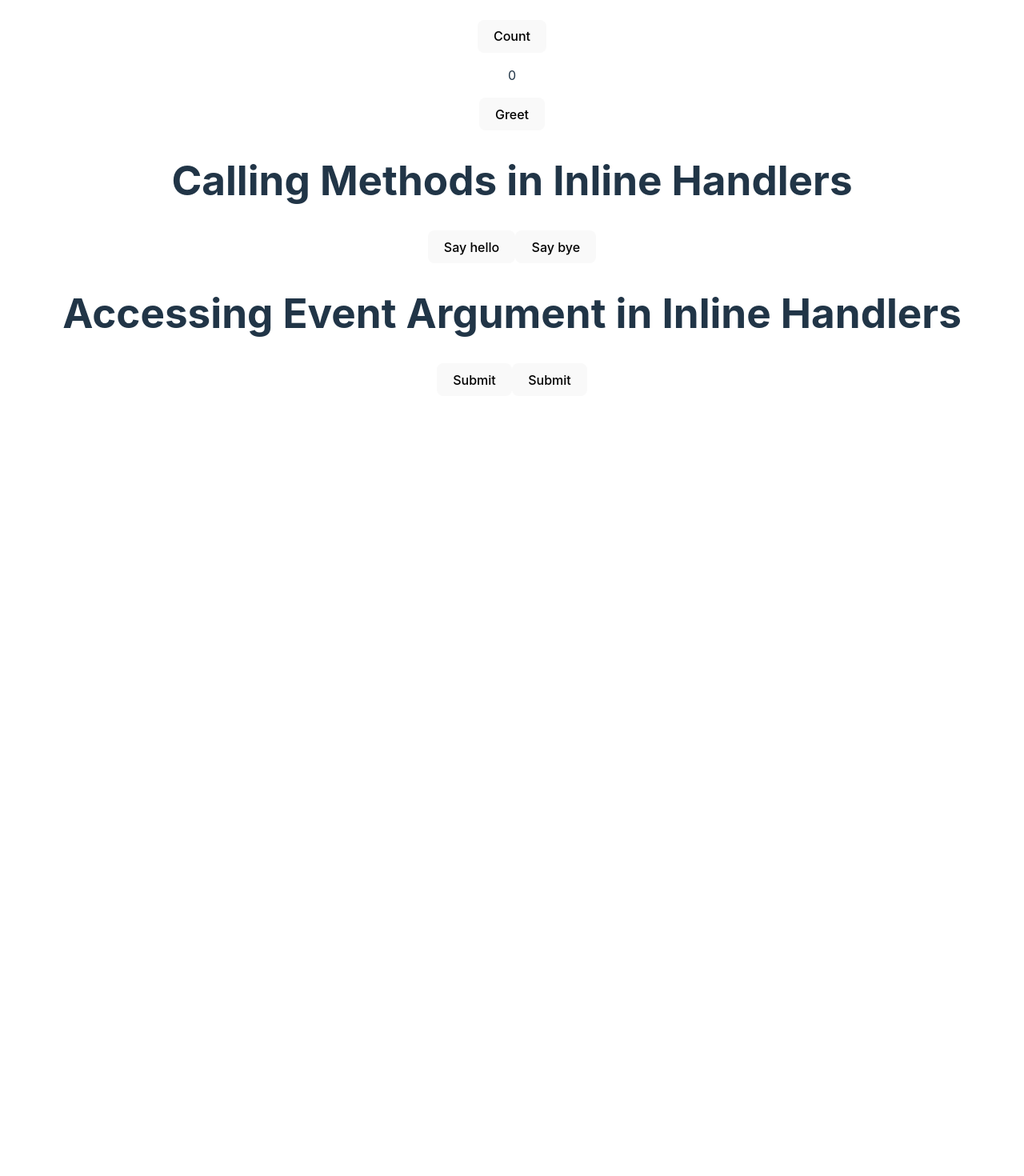
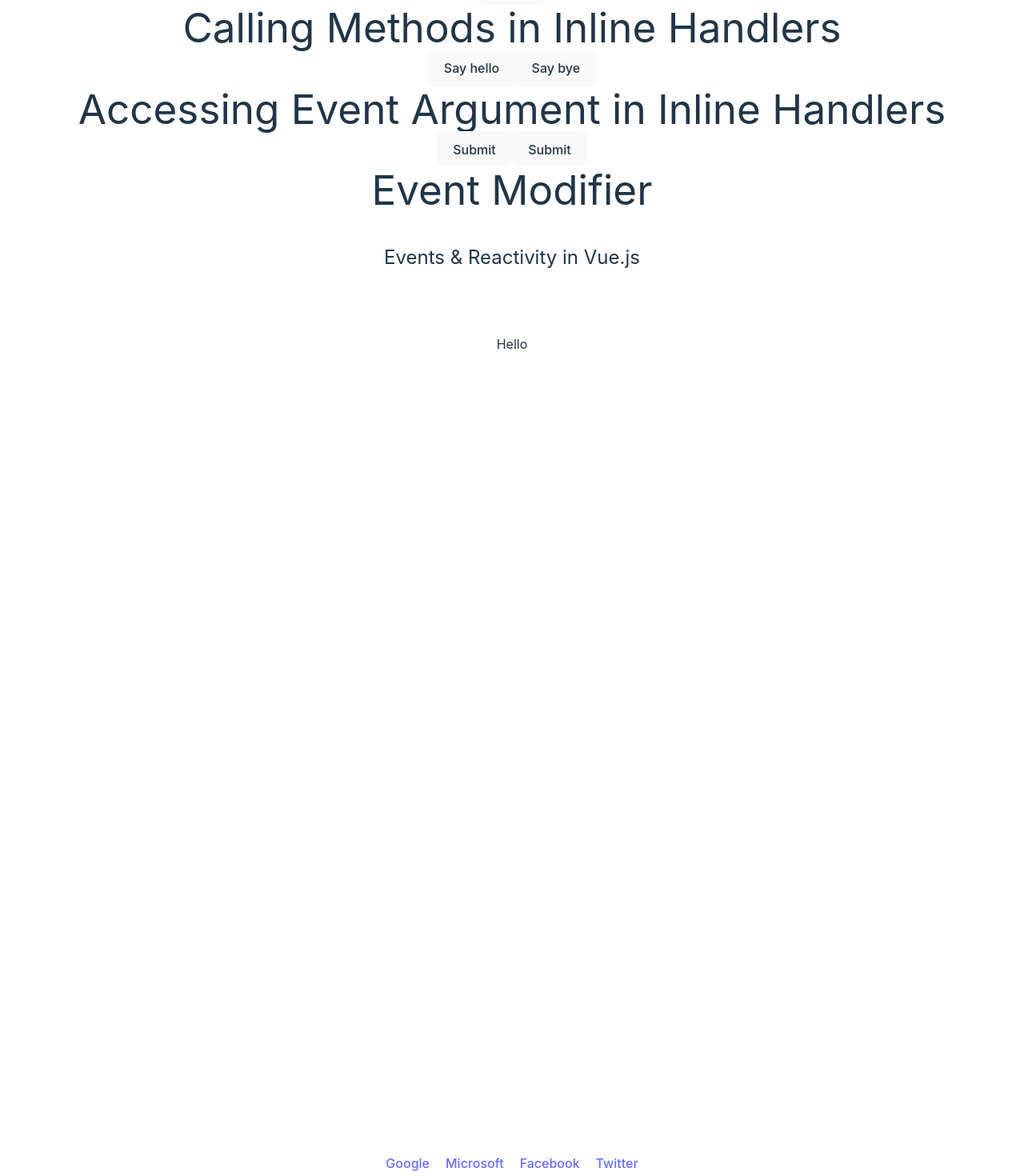
Before and after one commit to arahimcse/vueschoolsPractice, a Vue app: page / in a window 1280 px wide. Shown: the part 140-1610 px from the top of the page at 80% size. Before the commit the page ends 800 px from the top, so only its background shows below. Built offline with nearby package versions, Linux system fonts and the light colour scheme.

Commit message:
Event handler

```diff
--- a/index.html
+++ b/index.html
@@ -4,6 +4,7 @@
     <meta charset="UTF-8" />
     <link rel="icon" type="image/svg+xml" href="/vite.svg" />
     <meta name="viewport" content="width=device-width, initial-scale=1.0" />
+    <script src="https://cdn.tailwindcss.com"></script>
     <title>Vite + Vue</title>
   </head>
   <body>
--- a/src/App.vue
+++ b/src/App.vue
@@ -1,9 +1,15 @@
 <script setup>
+/**
+ * link@ https://vuejs.org/guide/essentials/event-handling.html
+ * #Event Handling
+ *
+ */
 import CallingMethodinLineHandler from './components/callingMethodinLineHandler.vue';
 import accessingEventArgumentInLineHandler from './components/accessingEventArgumentInLineHandler.vue';
 import inlineHandler from './components/inlineHandler.vue'
 import methodHandler from './components/methodHandler.vue'
-
+import EventModifier from './components/EventModifier.vue';
+import KeyModifier from './components/KeyModifier.vue';
 
 </script>
 
@@ -17,6 +23,13 @@ import methodHandler from './components/methodHandler.vue'
 
 <h1>Accessing Event Argument in Inline Handlers</h1>
 <accessingEventArgumentInLineHandler/>
+
+<h1>Event Modifier</h1>
+<EventModifier/>
+
+
+<h1>Key Modifier</h1>
+<KeyModifier/>
 </template>
 
 <style scoped>
--- /dev/null
+++ b/src/components/EventModifier.vue
@@ -0,0 +1,53 @@
+<script setup>
+/**
+ * link@ https://vuejs.org/guide/essentials/event-handling.html#event-modifiers
+ * #Event Modifiers
+ */
+import { ref } from "vue"
+const about = ref("Hello")
+const links=[
+  {
+    name: 'Google',
+    url: "https://www.google.com",
+    about:"Google is an American multinational technology company that specializes in Internet-related services and products, which include online advertising technologies, a search engine, cloud computing, software, and hardware."
+  },
+  {
+    name: 'Microsoft',
+    url: "https://www.microsoft.com",
+    about:"Microsoft Corporation is an American multinational technology company with headquarters in Redmond, Washington. It develops, manufactures, licenses, supports, and sells computer software, consumer electronics, personal computers, and related services."
+  },
+  {
+    name: 'Facebook',
+    url: "https://www.facebook.com",
+    about:"Facebook is an American online social media and social networking service based in Menlo Park, California, and a flagship service of the namesake company Facebook, Inc."
+  },
+  {
+    name:"Twitter",
+    url:"https://www.twitter.com",
+    about:"Twitter is an American microblogging and social networking service on which users post and interact with messages known as tweets. Registered users can post, like and retweet tweets, but unregistered users can only read them."
+  }
+]
+
+function setText(text){
+  about.value=text
+}
+</script>
+
+<template>
+  <section class="container mx-auto flex items-center flex-col">
+    <h1 class="text-center text-2xl py-10">Events & Reactivity in Vue.js</h1>
+    <h2 :id="about.name"  class="mt-10" v-if="null == about.about"> {{ about }}</h2>
+    <h2 :id="about.name"  class="mt-10" v-else> {{ about.about }}</h2>
+    <div class="container mx-auto flex space-x-5 justify-center m-[1000px]">
+      <a
+        v-for="link in links"
+        :key="link.name"
+        :href="[link.name]"
+        @click.prevent="setText(link)"
+        >{{ link.name }}</a
+      >
+    </div>
+  </section>
+</template>
+
+<style scoped></style>
--- /dev/null
+++ b/src/components/KeyModifier.vue
@@ -0,0 +1,68 @@
+<script setup>
+/**
+ * link@ https://vuejs.org/guide/essentials/event-handling.html#key-modifiers
+ * #Key Modifiers
+ *
+ */
+import { ref } from "vue"
+const message = ref("Hello Vue 3")
+
+const space = ref(0)
+
+function spacePressed(){
+  space.value++
+  message.value = "Space pressed " + space.value + " times"
+}
+
+function pressedWhat(event){
+  message.value = "You pressed " + event.key
+}
+
+function buttonPressed(){
+  message.value = "You clicked the button"
+}
+
+function ctrlRightClicked(){
+  message.value = "Ctrl+Right Click"
+}
+
+function divClicked(){
+  alert("Div Clicked")
+}
+function buttonClicked(){
+  alert("Button Clicked")
+}
+</script>
+
+<template>
+  <section class="container mx-auto flex items-center flex-col">
+    <h1 class="text-center text-2xl py-10">Events & Reactivity in Vue.js</h1>
+    <h2 class="mt-10">{{ message }}</h2>
+    <form @submit.prevent action="https://google.com/search">
+      <div class="container mx-auto flex space-x-5 justify-center m-5">
+        <input @keyup.space="spacePressed()" name="q" type="text"  class="border border-gray-500 bg-white p-5"  placeholder="Press Space">
+      </div>
+
+      <div class="container mx-auto flex space-x-5 justify-center m-5">
+        <input @keyup="pressedWhat($event)" name="text" type="text" class="border border-gray-500 bg-white p-5"  placeholder="Type Something">
+      </div>
+
+      <button @click.prevent="buttonPressed()" class="bg-blue-500 hover:bg-blue-700 text-white font-bold py-2 px-4 rounded" >
+        Button
+      </button>
+
+      <button @click.ctrl="ctrlRightClicked()" class="bg-blue-500 ml-5 hover:bg-blue-700 text-white font-bold py-2 px-4 rounded" >
+        Ctrl + Right Click
+      </button>
+
+    </form>
+
+    <div @click="divClicked()" class="bg-gray-200 w-[500px] h-80 mt-5 flex items-center justify-center"  >
+      <button @click.stop="buttonClicked()" class="bg-orange-500 hover:bg-orange-700 text-white font-bold py-2 px-4 rounded"  >
+        Button
+      </button>
+    </div>
+  </section>
+</template>
+
+<style scoped></style>
--- a/src/components/inlineHandler.vue
+++ b/src/components/inlineHandler.vue
@@ -1,14 +1,14 @@
 <script setup>
+/**
+ * link@ https://vuejs.org/guide/essentials/event-handling.html#inline-handlers
+ */
 import { ref } from 'vue'
-const count = ref(0)
+const counter = ref(0)
 </script>
 
 <template>
-
- <button @click="count++">Count</button>
- <p>{{ count }}</p>
+    <button @click="counter++">Add 1</button>
+    <p>The button above has been clicked {{ counter }} times.</p>
 </template>
 
-<style scoped>
-
-</style>
+<style scoped></style>
--- a/src/components/methodHandler.vue
+++ b/src/components/methodHandler.vue
@@ -1,24 +1,20 @@
 <script setup>
-import { ref } from 'vue';
-const name = ref('vue.js');
+/**
+ * link@ https://vuejs.org/guide/essentials/event-handling.html#method-handlers
+ */
+import { ref } from 'vue'
 
-const greet = (event) => {
-    alert(`Hello ${name.value}!`)
+const name = ref('Vue.js')
+
+function greet(event) {
+  alert(`Hello ${name.value}!`)
   // `event` is the native DOM event
   if (event) {
     alert(event.target.tagName)
   }
 }
-
 </script>
 
 <template>
-
-<button @click="greet">Greet</button>
-
+	<button @click="greet">Greet</button>
 </template>
-
-<style scoped>
-
-
-</style>
```
Also changed, not shown: src/components/accessingEventArgumentInLineHandler.vue (+6 -6 lines), src/components/callingMethodinLineHandler.vue (+6 -5 lines).
